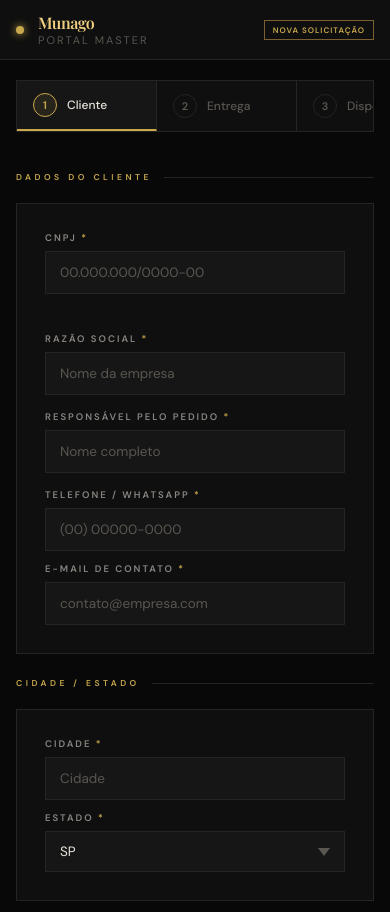
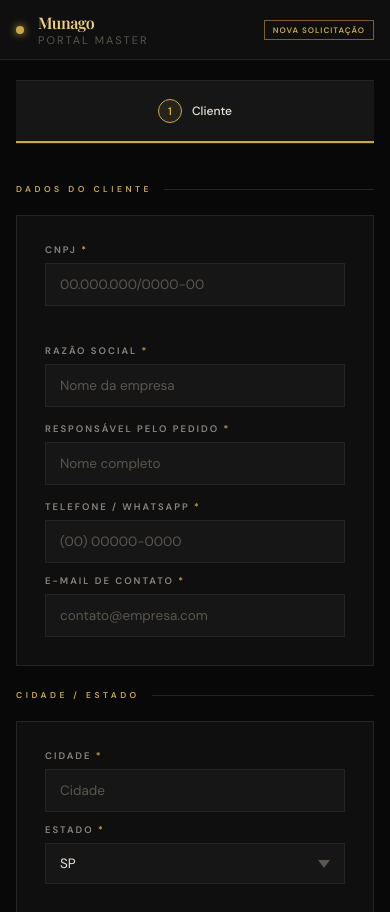
Before and after one commit to Murillooh/pedidos-master, a website: page public/index.html in a window 390 px wide. Shown: the top 912 px of the page. Drawn offline with nearby package versions, Linux system fonts and the light colour scheme.

Commit message:
Show only active step on mobile

```diff
--- a/public/index.html
+++ b/public/index.html
@@ -207,9 +207,9 @@ body{font-family:'DM Sans',sans-serif;background:var(--bg);color:var(--text);min
   .topbar-badge { padding: 4px 8px; font-size: 8px; letter-spacing: 1px; }
   .container { padding: 20px 16px 60px; }
 
-  .steps { overflow-x: auto; scrollbar-width: none; -ms-overflow-style: none; }
-  .steps::-webkit-scrollbar { display: none; }
-  .step { min-width: 140px; padding: 12px 16px; }
+  .steps { overflow: hidden; display: block; border-left: none; border-right: none; }
+  .step { display: none; }
+  .step.active { display: flex; width: 100%; justify-content: center; padding: 18px; border-right: none; border-bottom: 2px solid var(--gold); }
 
   .grid-2, .grid-3 { grid-template-columns: 1fr; gap: 12px; }
   .col-span-2 { grid-column: span 1; }
```
